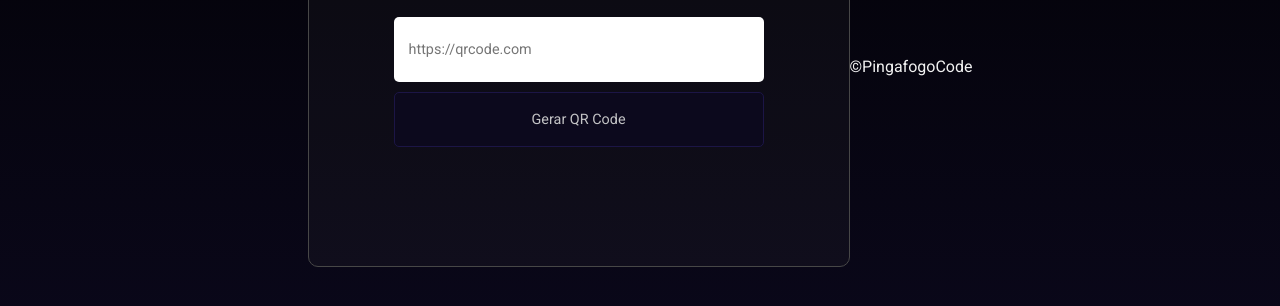
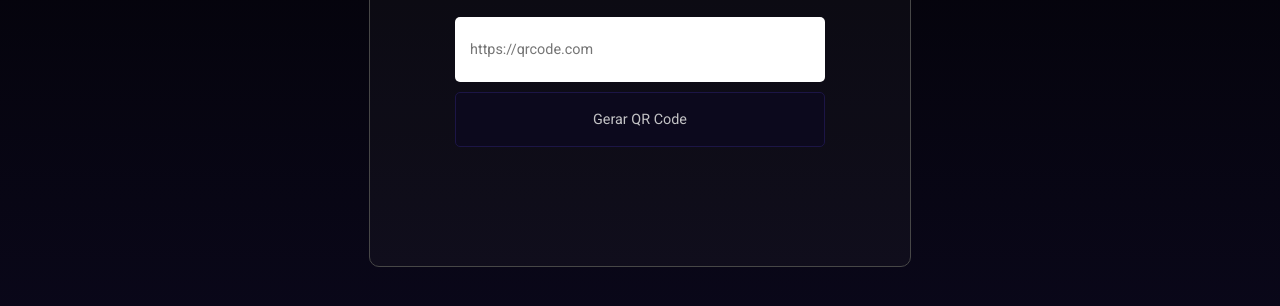
Before and after one commit to Rafa-OurosS/QRC-Generate, a plain HTML site: page index.html in a window 1280 px wide. Shown: the part 334-640 px from the top of the page. Drawn offline with Linux system fonts and the light colour scheme.

Commit message:
Update index.html

```diff
--- a/index.html
+++ b/index.html
@@ -24,8 +24,5 @@
             <img src="midia/qr-code.png" alt="QR Code" width="150">
         </div>
     </div>
-    <footer>
-        <p>&copy;PingafogoCode</p>
-    </footer>
 </body>
 </html>
```
